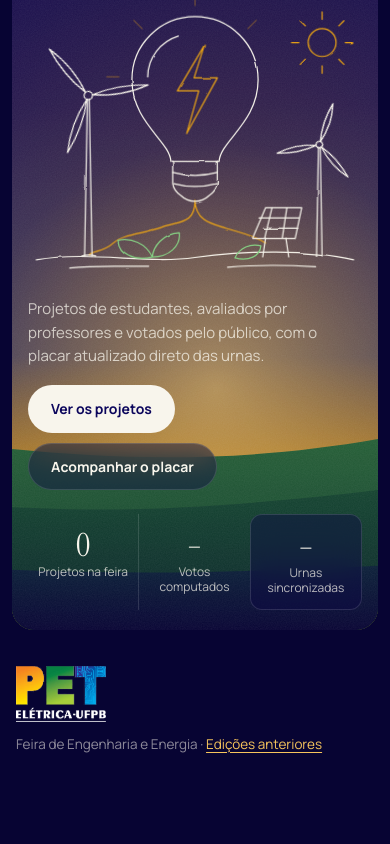
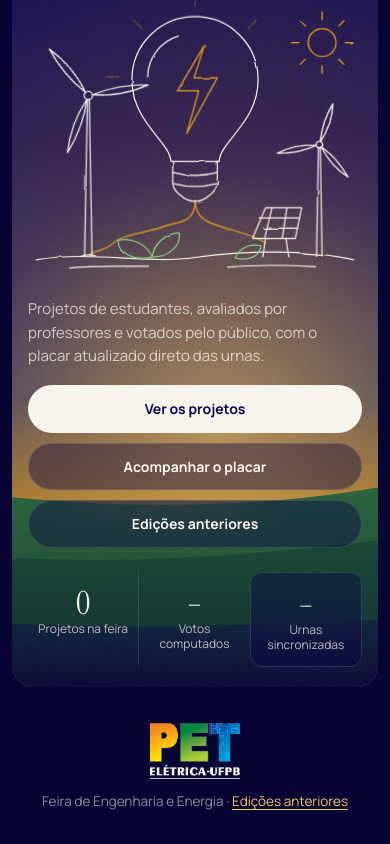
Before and after one commit to PET-Eletrica-UFPB/Site_Votacao1, a plain HTML site: page index.html in a window 390 px wide. Shown: the part 433-1277 px from the top of the page. Before the commit the page ends 1220 px from the top, so only its background shows below. Drawn offline with Linux system fonts and the light colour scheme; no server answers.

Commit message:
Botão "Edições anteriores" no início e logo centralizada no rodapé
Co-Authored-By: Claude Opus 5.5 <noreply@anthropic.com>
Claude-Session: https://claude.ai/code/session_01RmDe9mGJ9VcrrWqpM9URHL

```diff
--- a/css/style.css
+++ b/css/style.css
@@ -113,7 +113,12 @@ em { font-family: var(--serif); font-style: italic; }
 }
 .rabisco { display: block; width: clamp(130px, 15vw, 220px); height: auto; margin-top: 10px; color: var(--amber); }
 .hero-rodape p { max-width: 34ch; color: var(--tinta-2); margin-bottom: 18px; font-size: 15px; }
-.hero-botoes { display: flex; flex-wrap: wrap; gap: 10px; }
+.hero-botoes { display: grid; grid-template-columns: repeat(2, max-content); gap: 10px; }
+.hero-botoes .hero-edicoes { grid-column: 2; }
+@media (max-width: 420px) {
+  .hero-botoes { grid-template-columns: minmax(0, 1fr); }
+  .hero-botoes .hero-edicoes { grid-column: auto; }
+}
 
 .ilustracao {
   position: absolute; z-index: 1; left: 52%; bottom: 3%;
@@ -273,7 +278,7 @@ em { font-family: var(--serif); font-style: italic; }
 
 /* Rodapé */
 .rodape {
-  display: flex; flex-wrap: wrap; justify-content: space-between; align-items: center; gap: 12px;
+  display: flex; flex-direction: column; align-items: center; gap: 12px; text-align: center;
   padding: 24px var(--gutter) 32px; color: var(--tinta-3); font-size: 13.5px;
   max-width: 1320px; margin-inline: auto;
 }
--- a/index.html
+++ b/index.html
@@ -48,6 +48,7 @@
           <div class="hero-botoes">
             <a class="btn btn-claro" href="projetos.html">Ver os projetos</a>
             <a class="btn btn-vidro" href="placar.html">Acompanhar o placar</a>
+            <a class="btn btn-vidro hero-edicoes" href="feiras.html">Edições anteriores</a>
           </div>
         </div>
       </div>
```
